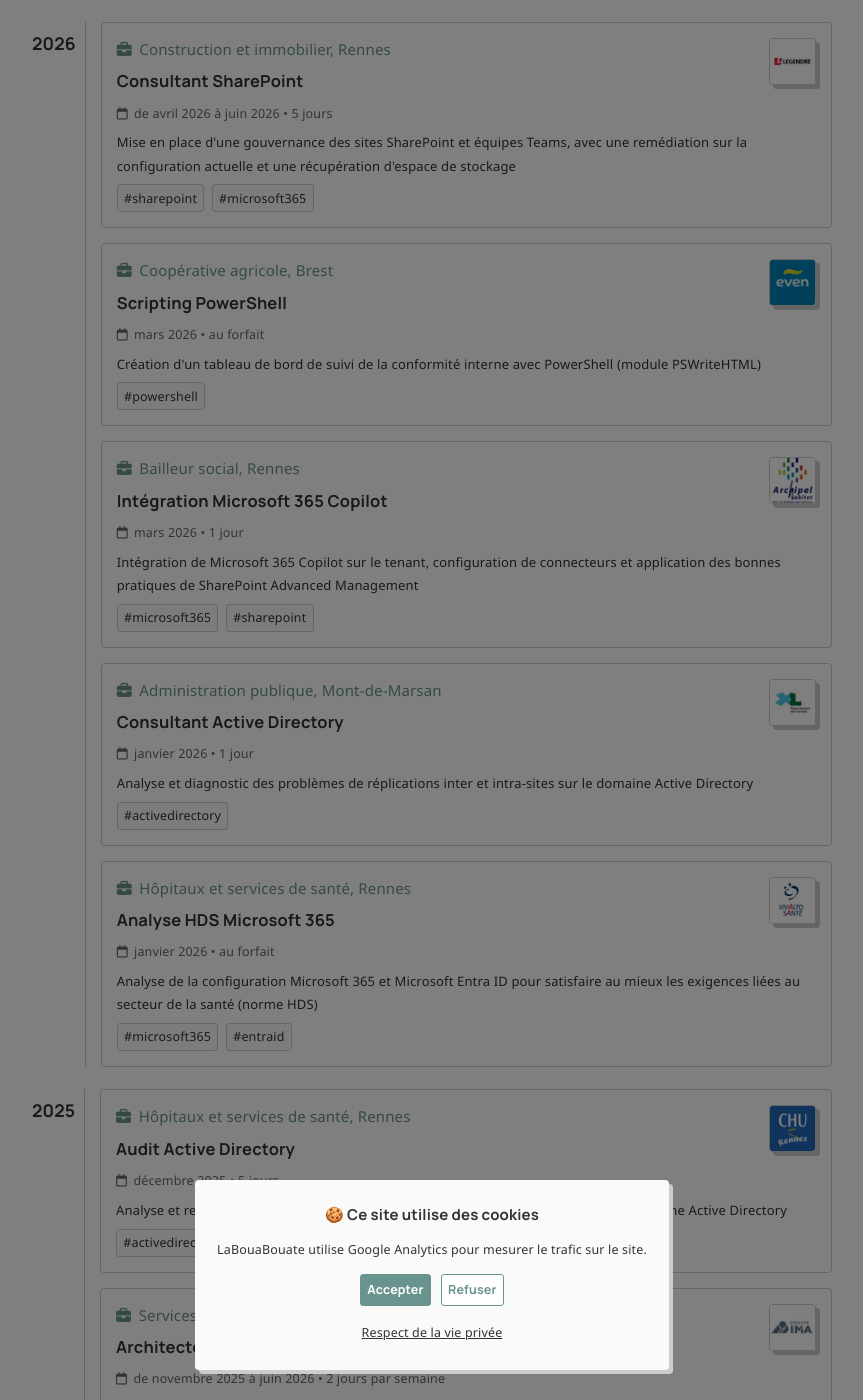
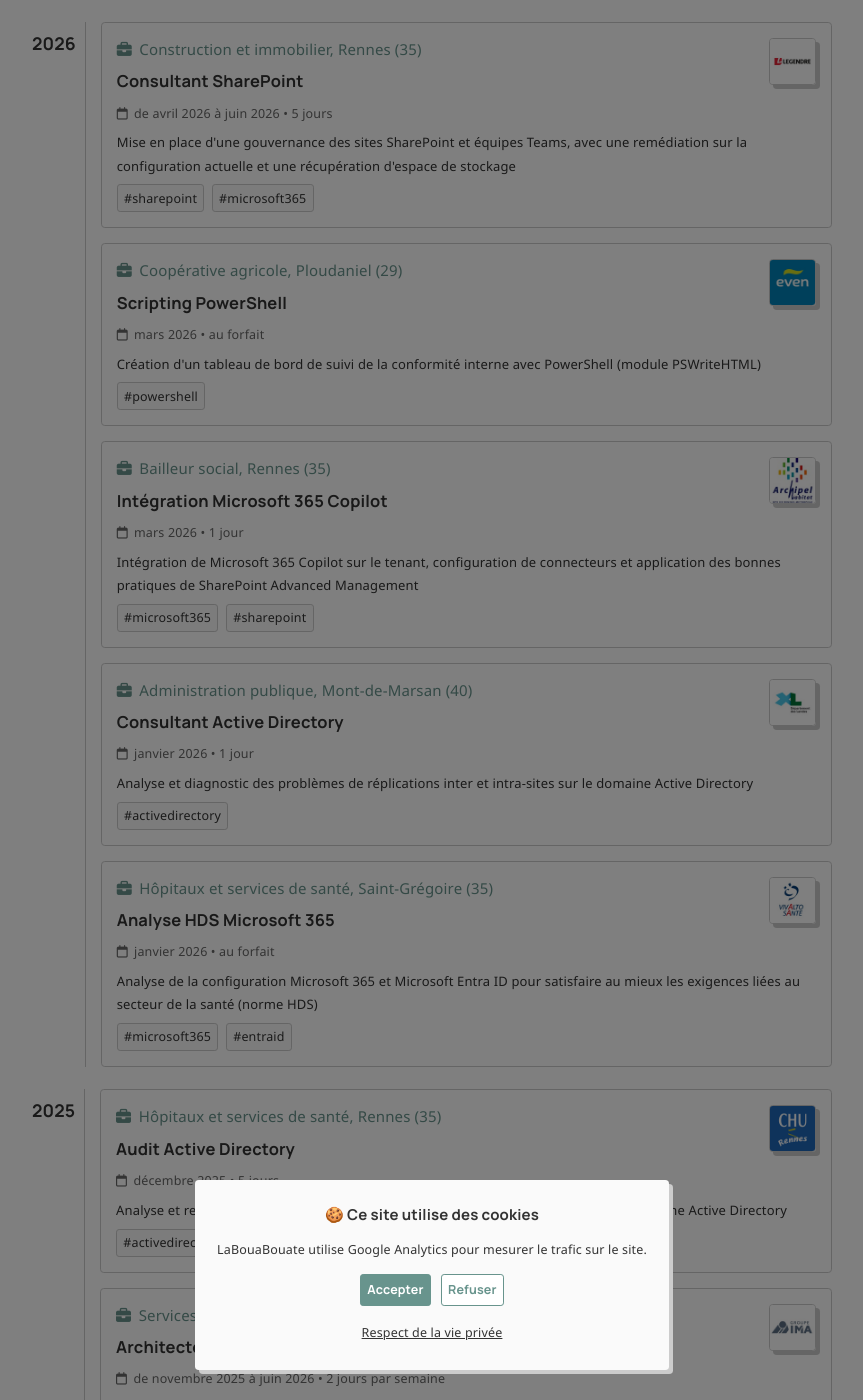
Before and after one commit to leobouard/leobouard.github.io, a Jekyll site: the page built from _pages/projects.html, in a window 1280 px wide and 1400 px high, scrolled down 392 px. Shown: the whole window, without its empty margins (208-1071 px from the left). Built offline with Jekyll 4.4.1, drawn with Linux system fonts in a browser that asks for light colours; nearby versions of some CDN libraries; some web fonts are replaced; some of the changed text lies outside the part shown.

Commit message:
Modify company descriptions with location codes
Updated company descriptions to include location codes.

```diff
--- a/_data/companies.json
+++ b/_data/companies.json
@@ -2,145 +2,145 @@
   {
     "company": "Archipel Habitat",
     "logo": "/assets/cv/companies/archipel-habitat.jpg",
-    "description": "Bailleur social, Rennes",
+    "description": "Bailleur social, Rennes (35)",
     "url": "https://www.archipel-habitat.fr/"
   },
   {
     "company": "Département des Landes",
     "logo": "/assets/cv/companies/cd40.jpg",
-    "description": "Administration publique, Mont-de-Marsan",
+    "description": "Administration publique, Mont-de-Marsan (40)",
     "url": "https://www.landes.fr/"
   },
   {
     "company": "Vivalto Santé",
     "logo": "/assets/cv/companies/vivalto-sante.jpg",
-    "description": "Hôpitaux et services de santé, Rennes",
+    "description": "Hôpitaux et services de santé, Saint-Grégoire (35)",
     "url": "https://www.vivalto-sante.com/"
   },
   {
     "company": "Groupe IMA",
     "logo": "/assets/cv/companies/groupe-ima.jpg",
-    "description": "Services à la personne, Niort",
+    "description": "Services à la personne, Niort (79)",
     "url": "https://ima.eu/"
   },
   {
     "company": "CHU de Rennes",
     "logo": "/assets/cv/companies/chu-rennes.png",
-    "description": "Hôpitaux et services de santé, Rennes",
+    "description": "Hôpitaux et services de santé, Rennes (35)",
     "url": "https://www.chu-rennes.fr/"
   },
   {
     "company": "STG",
     "logo": "/assets/cv/companies/stg.jpg",
-    "description": "Transport et logistique, Rennes",
+    "description": "Transport et logistique, Noyal-sur-Vilaine (35)",
     "url": "https://www.stg-logistique.fr/"
   },
   {
     "company": "Groupe Savencia",
     "logo": "/assets/cv/companies/savencia.jpg",
-    "description": "Agroalimentaire, Versailles",
+    "description": "Agroalimentaire, Viroflay (78)",
     "url": "https://www.savencia.com/"
   },
   {
     "company": "Groupe Legendre",
     "logo": "/assets/cv/companies/groupe-legendre.jpg",
-    "description": "Construction et immobilier, Rennes",
+    "description": "Construction et immobilier, Rennes (35)",
     "url": "https://www.groupe-legendre.com/"
   },
   {
     "company": "Delta Dore Group",
     "logo": "/assets/cv/companies/delta-dore-group.jpg",
-    "description": "Domotique et électronique, Tinténiac",
+    "description": "Domotique et électronique, Tinténiac (35)",
     "url": "https://www.deltadore.fr/"
   },
   {
     "company": "SDIS 29",
     "logo": "/assets/cv/companies/sdis29.png",
-    "description": "Établissement public, Quimper",
+    "description": "Établissement public, Quimper (29)",
     "url": "http://www.sdis29.fr/"
   },
   {
     "company": "IMATECH",
     "logo": "/assets/cv/companies/imatech.jpg",
-    "description": "Services d'information, Nantes",
+    "description": "Services d'information, Nantes (44)",
     "url": "https://www.imatechnologies.fr/"
   },
   {
     "company": "Groupe Roullier",
     "logo": "/assets/cv/companies/groupe-roullier.jpg",
-    "description": "Agrofourniture et agrochimie, Saint-Malo",
+    "description": "Agrofourniture et agrochimie, Saint-Malo (35)",
     "url": "https://www.roullier.com/"
   },
   {
     "company": "Avril",
     "logo": "/assets/cv/companies/avril.jpg",
-    "description": "Agroalimentaire, Rennes",
+    "description": "Agroalimentaire, Bruz (35)",
     "url": "https://www.avril.com/"
   },
   {
     "company": "Le Gouessant",
     "logo": "/assets/cv/companies/le-gouessant.jpg",
-    "description": "Coopérative agricole, Saint-Brieuc",
+    "description": "Coopérative agricole, Lamballe-Armor (22)",
     "url": "https://www.legouessant.com/"
   },
   {
     "company": "Oberthur Fiduciaire",
     "logo": "/assets/cv/companies/oberthur-fiduciaire.jpg",
-    "description": "Imprimerie, Rennes",
+    "description": "Imprimerie, Chantepie (35)",
     "url": "https://www.oberthur-fiduciaire.com/"
   },
   {
     "company": "Groupe Le Duff",
     "logo": "/assets/cv/companies/groupe-le-duff.jpg",
-    "description": "Agroalimentaire, Rennes",
+    "description": "Agroalimentaire, Rennes (35)",
     "url": "https://www.groupeleduff.com/"
   },
   {
     "company": "Crédit Mutuel Arkéa",
     "logo": "/assets/cv/companies/credit-mutuel-arkea.jpg",
-    "description": "Banque et assurance, Brest",
+    "description": "Banque et assurance, Brest (29)",
     "url": "https://www.cm-arkea.com/"
   },
   {
     "company": "Réseau Aprolliance",
     "logo": "/assets/cv/companies/reseau-aprolliance.jpg",
-    "description": "Services à la personne, Laval",
+    "description": "Services à la personne, Changé (53)",
     "url": "https://www.aprolliance.fr/"
   },
   {
     "company": "B&B Hotels France",
     "logo": "/assets/cv/companies/hotels-bb.jpg",
-    "description": "Hôtellerie, Brest",
+    "description": "Hôtellerie, Brest (29)",
     "url": "https://bbhotels-group.com/"
   },
   {
     "company": "Groupe Even",
     "logo": "/assets/cv/companies/groupe-even.jpg",
-    "description": "Coopérative agricole, Brest",
+    "description": "Coopérative agricole, Ploudaniel (29)",
     "url": "https://even.fr/"
   },
   {
     "company": "Groupe Beaumanoir",
     "logo": "/assets/cv/companies/groupe-beaumanoir.jpg",
-    "description": "Industriel, Saint-Malo",
+    "description": "Industriel, Saint-Malo (35)",
     "url": "https://www.groupe-beaumanoir.com/"
   },
   {
     "company": "METSYS",
     "logo": "/assets/cv/companies/metsys.jpg",
-    "description": "Services numériques, Rennes",
+    "description": "Services numériques, Saint-Grégoire (35)",
     "url": "https://www.metsys.fr/"
   },
   {
     "company": "Labocéa",
     "logo": "/assets/cv/companies/labocea.jpg",
-    "description": "Laboratoire, Saint-Brieuc",
+    "description": "Laboratoire, Ploufragan (22)",
     "url": "https://www.labocea.fr/"
   },
   {
     "company": "GEVES",
     "logo": "/assets/cv/companies/geves.jpg",
-    "description": "Recherche agronomique, Angers",
+    "description": "Recherche agronomique, Beaucouzé (49)",
     "url": "https://www.geves.fr/"
   }
 ]
```
